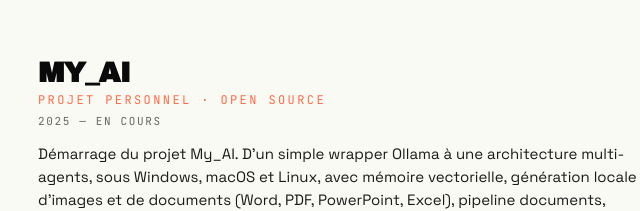
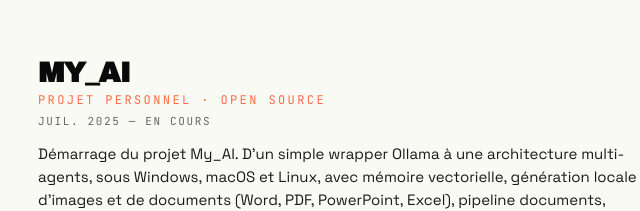
Before and after one commit to gonicolas12/portfolio, a plain HTML site: page about.html in a window 1280 px wide. Shown: the part 2465-2676 px from the top of the page, 204-844 px from the left. Drawn offline with Linux system fonts and the light colour scheme.

Commit message:
fix: update project timeline for My_AI to reflect July 2025 as ongoing

```diff
--- a/about.html
+++ b/about.html
@@ -143,7 +143,7 @@
       <div class="tl-year">2025</div>
       <h3>MY_AI</h3>
       <div class="tl-co" data-fr="PROJET PERSONNEL · OPEN SOURCE" data-en="PERSONAL PROJECT · OPEN SOURCE">PROJET PERSONNEL · OPEN SOURCE</div>
-      <div class="tl-when" data-fr="2025 — EN COURS" data-en="2025 — ONGOING">2025 — EN COURS</div>
+      <div class="tl-when" data-fr="JUIL. 2025 — EN COURS" data-en="JUL 2025 — ONGOING">JUIL. 2025 — EN COURS</div>
       <p data-fr="Démarrage du projet My_AI. D'un simple wrapper Ollama à une architecture multi-agents, sous Windows, macOS et Linux, avec mémoire vectorielle, génération locale d'images et de documents (Word, PDF, PowerPoint, Excel), pipeline documents, protocole MCP, commandes slash et contexte @codebase, voix locale entrée/sortie (faster-whisper + pyttsx3) et extension VS Code agentique. Terrain d'expérimentation principal." data-en="Started My_AI. From a simple Ollama wrapper to a multi-agent architecture on Windows, macOS and Linux, with vector memory, local image and document generation (Word, PDF, PowerPoint, Excel), document pipeline, MCP protocol, slash commands and @codebase context, local voice in/out (faster-whisper + pyttsx3) and an agentic VS Code extension. Main experimentation ground.">
         Démarrage du projet My_AI. D'un simple wrapper Ollama à une architecture multi-agents, sous Windows, macOS et Linux, avec mémoire vectorielle, génération locale d'images et de documents (Word, PDF, PowerPoint, Excel), pipeline documents, protocole MCP, commandes slash et contexte @codebase, voix locale entrée/sortie (faster-whisper + pyttsx3) et extension VS Code agentique. Terrain d'expérimentation principal.
       </p>
```
